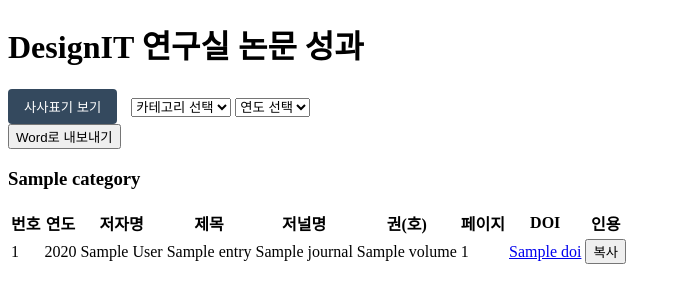
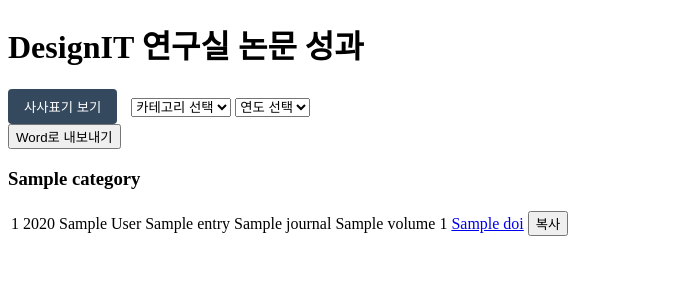
Before and after one commit to TS-0228/designITLab_papers, a Flask app: template templates/index.html in a window 1280 px wide. Shown: the top 303 px of the page, without its empty margins (0-681 px from the left). Run offline with Flask 3, Linux system fonts and the light colour scheme; the template is opened without the code that fills it: most values are stand-ins (such as "Sample title", 1, 10 or a date in 2020).

Commit message:
index.html

```diff
--- a/templates/index.html
+++ b/templates/index.html
@@ -68,31 +68,6 @@
             <div class="category">
                 <h3 class="category-header">{{ category }}</h3>
                 <table>
-                    <thead>
-                        <tr>
-                            <th class="number">번호</th>
-                            <th class="year">연도</th>
-                            <th class="author">저자명</th>
-                            <th class="title">제목</th>
-                            {% if category == '수상' %}
-                                <th class="journal">주관기관</th>
-                                <th class="volume">내용</th>
-                            {% elif category == '특허' %}
-                                <th class="journal">출원번호</th>
-                                <th class="acknowledgement">사사표기</th>
-                            {% elif category == 'SW등록' %}
-                                <th class="journal">등록번호</th>
-                                <th class="acknowledgement">사사표기</th>
-                            {% else %}
-                                <th class="journal">저널명</th>
-                                <th class="volume">권(호)</th>
-                                <th class="pages">페이지</th>
-                                <th class="doi">DOI</th>
-                                <th class="acknowledgement">사사표기</th>
-                            {% endif %}
-                            <th>인용</th>
-                        </tr>
-                    </thead>
                     <tbody>
                         {% for entry in entries %}
                             <tr class="data-row">
```
